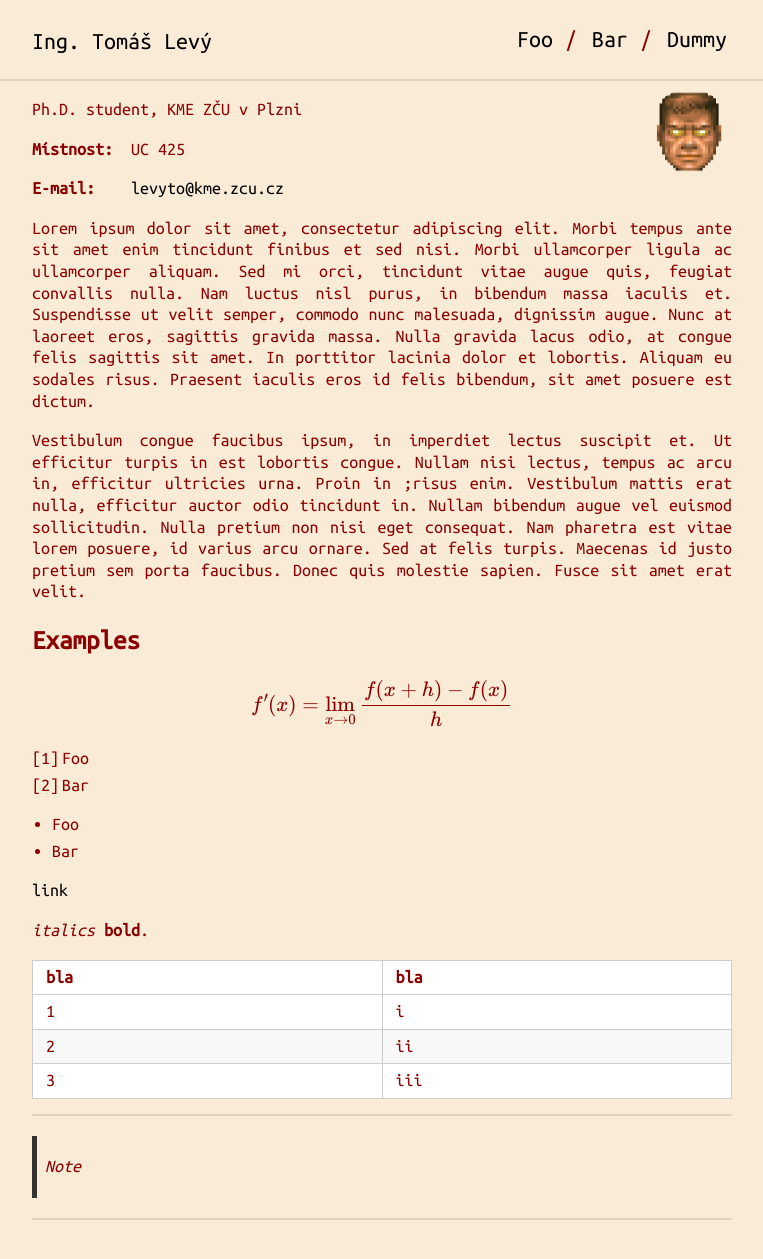
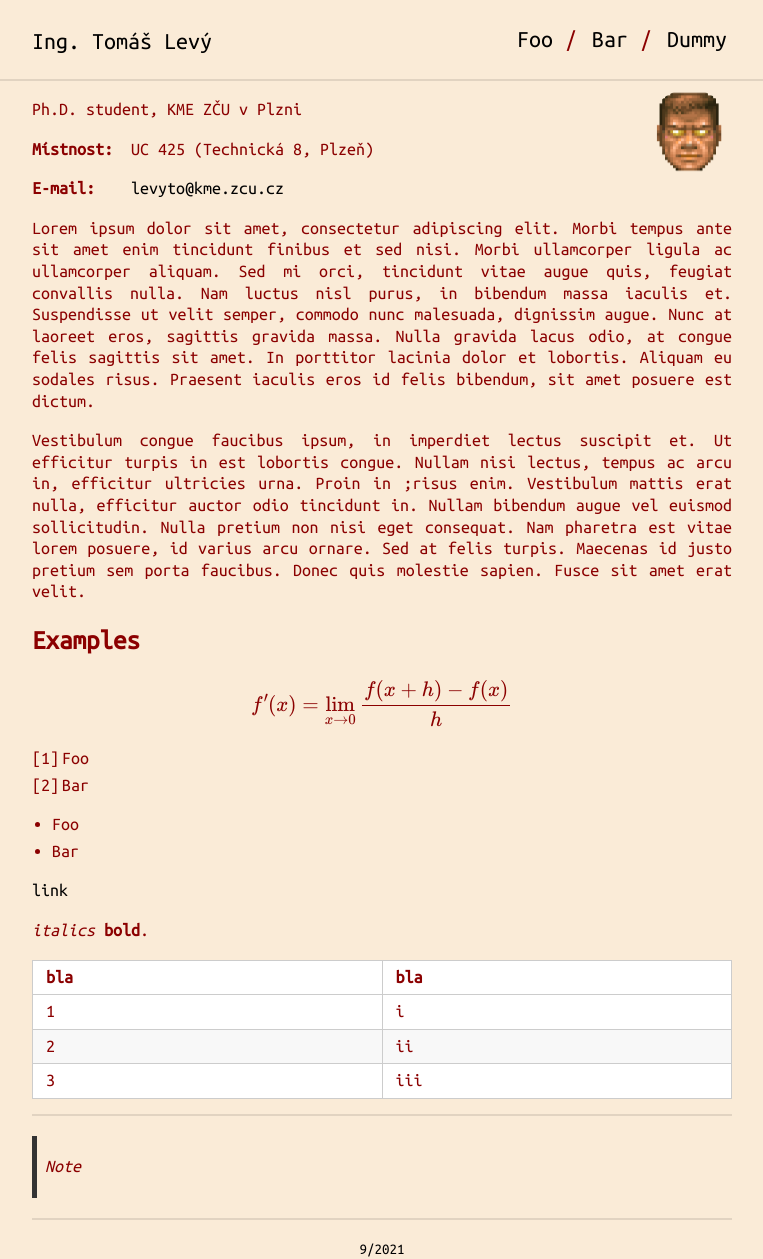
Before and after one commit to levyto/levyto.github.io, a Jekyll site: the page built from index.md, in a window 1280 px wide. Shown: the whole page, without its empty margins (258-1021 px from the left). Built offline with Jekyll 4.4.1, drawn with Linux system fonts in a browser that asks for light colours; formulas are drawn with MathJax 3; before the commit the page ends 1220 px from its top, so only the background shows below that.

Commit message:
added address and footer

```diff
--- a/_config.yml
+++ b/_config.yml
@@ -7,7 +7,7 @@ tracking_id: #
 
 footer: yes
 footer_url: #
-footer_text: #
+footer_text: 9/2021
 
 sass:
     style: compressed
--- a/index.md
+++ b/index.md
@@ -8,7 +8,7 @@ layout: default
 
 Ph.D. student, KME ZČU v Plzni
 
-**Místnost:** &nbsp;UC 425
+**Místnost:** &nbsp;UC 425 (Technická 8, Plzeň)
 
 **E-mail:**  &emsp; [levyto@kme.zcu.cz](mailto:levyto@kme.zcu.cz)
 
```
